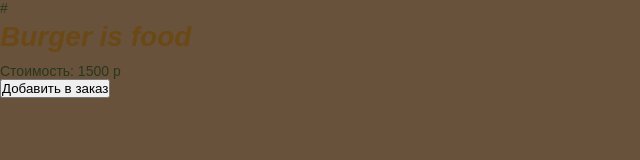
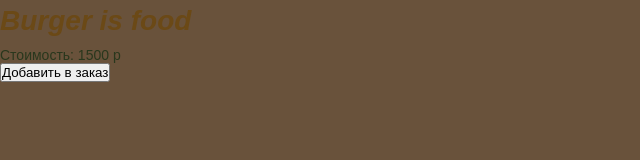
Before and after one commit to Yurii-Yu-Brn/test, a plain HTML site: page index.html in a window 1280 px wide. Shown: the whole page, without its empty margins (0-640 px from the left). Drawn offline with Linux system fonts and the light colour scheme.

Commit message:
Update index.html

```diff
--- a/index.html
+++ b/index.html
@@ -3,7 +3,7 @@
 <head>
     <meta charset="UTF-8">
     <meta name="viewport" content="width=device-width, initial-scale=1.0">
-#    <link rel="stylesheet" href="style.css">
+    <link rel="stylesheet" href="style.css">
     <title>Document</title>
     <link rel="stylesheet"
           href="https://fonts.googleapis.com/css2?family=Crimson+Pro">
```
